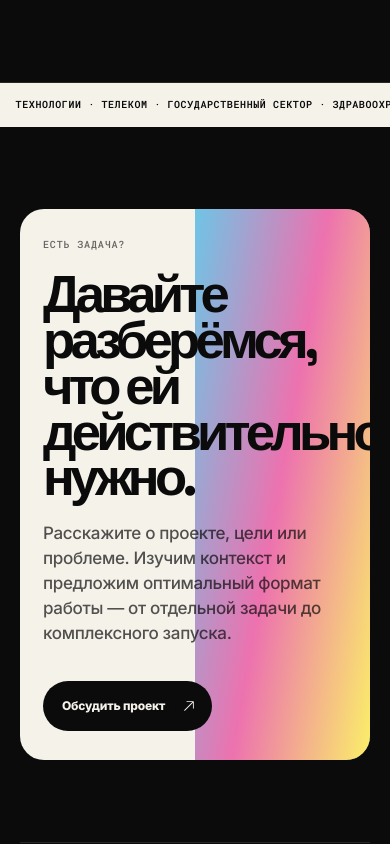
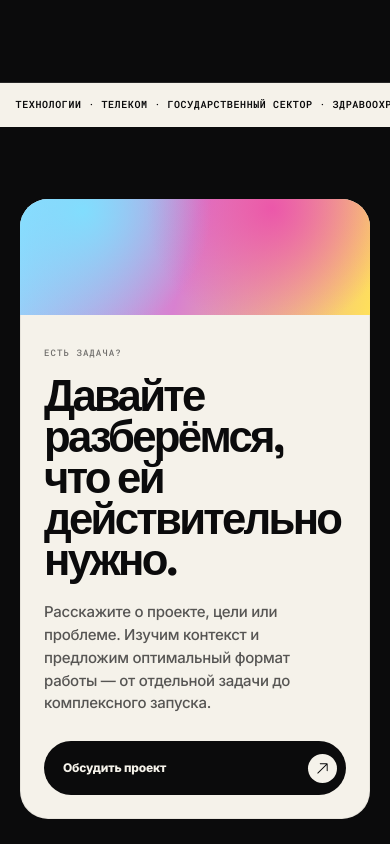
Before and after one commit to AlexMadibaev/MadibaevStudio, a Next.js app in the folder mgs-next/: page / in a window 390 px wide. Shown: the part 7880-8724 px from the top of the page. Built offline with nearby package versions, Linux system fonts and the light colour scheme; no server answers.

Commit message:
Polish mobile homepage contact CTA
Improve the mobile CTA composition, typography, spacing and tap target while keeping desktop unchanged.

```diff
--- a/mgs-next/app/layout.tsx
+++ b/mgs-next/app/layout.tsx
@@ -4,6 +4,7 @@ import { Inter, Roboto_Mono, Space_Grotesk } from "next/font/google";
 import "./globals.css";
 import "./mgs.css";
 import "./mgs-routes.css";
+import "./mgs-polish.css";
 import { cn } from "@/lib/utils";
 import { mgsSiteUrl } from "@/lib/mgs-site-url";
 
--- /dev/null
+++ b/mgs-next/app/mgs-polish.css
@@ -0,0 +1,100 @@
+/* Targeted visual polish loaded after the main MGS styles. */
+
+@media (max-width: 720px) {
+  .mgs-home-contact {
+    padding-block: 72px 88px;
+  }
+
+  .mgs-home-contact__panel {
+    position: relative;
+    overflow: hidden;
+    padding: 148px 24px 24px;
+    border-radius: 28px;
+    background: #f5f2ea;
+    box-shadow: inset 0 0 0 1px rgba(11, 11, 12, 0.06);
+  }
+
+  .mgs-home-contact__panel::after {
+    z-index: 0;
+    top: 0;
+    right: 0;
+    bottom: auto;
+    left: 0;
+    width: 100%;
+    height: 116px;
+    opacity: 1;
+    pointer-events: none;
+    background:
+      radial-gradient(circle at 18% 10%, rgba(125, 225, 255, 0.9), transparent 42%),
+      radial-gradient(circle at 72% 8%, rgba(236, 79, 170, 0.9), transparent 46%),
+      linear-gradient(105deg, #8ddcff 0%, #d881d0 48%, #ffe15a 100%);
+  }
+
+  .mgs-home-contact__panel > * {
+    position: relative;
+    z-index: 1;
+  }
+
+  .mgs-home-contact__panel .mgs-eyebrow {
+    margin-bottom: 16px;
+    color: rgba(11, 11, 12, 0.56);
+    font-size: 9px;
+    letter-spacing: 0.12em;
+  }
+
+  .mgs-home-contact__panel h2 {
+    max-width: none;
+    margin: 0 0 20px;
+    font-size: clamp(2.45rem, 11.2vw, 3.35rem);
+    font-weight: 650;
+    letter-spacing: -0.062em;
+    line-height: 0.94;
+    text-wrap: pretty;
+  }
+
+  .mgs-home-contact__panel > p:not(.mgs-eyebrow) {
+    max-width: 31ch;
+    margin: 0 0 26px;
+    color: rgba(11, 11, 12, 0.68);
+    font-size: 15px;
+    font-weight: 500;
+    letter-spacing: -0.018em;
+    line-height: 1.52;
+  }
+
+  .mgs-home-contact__panel .mgs-button--primary {
+    width: 100%;
+    min-height: 54px;
+    justify-content: space-between;
+    padding-left: 18px;
+    background: #0b0b0c;
+    color: #f5f2ea;
+  }
+
+  .mgs-home-contact__panel .mgs-button--primary svg {
+    width: 15px;
+    height: 15px;
+    background: #f5f2ea;
+    color: #0b0b0c;
+  }
+}
+
+@media (max-width: 380px) {
+  .mgs-home-contact__panel {
+    padding: 136px 20px 20px;
+    border-radius: 24px;
+  }
+
+  .mgs-home-contact__panel::after {
+    height: 104px;
+  }
+
+  .mgs-home-contact__panel h2 {
+    font-size: clamp(2.25rem, 10.8vw, 2.8rem);
+    line-height: 0.96;
+  }
+
+  .mgs-home-contact__panel > p:not(.mgs-eyebrow) {
+    font-size: 14px;
+  }
+}
```
